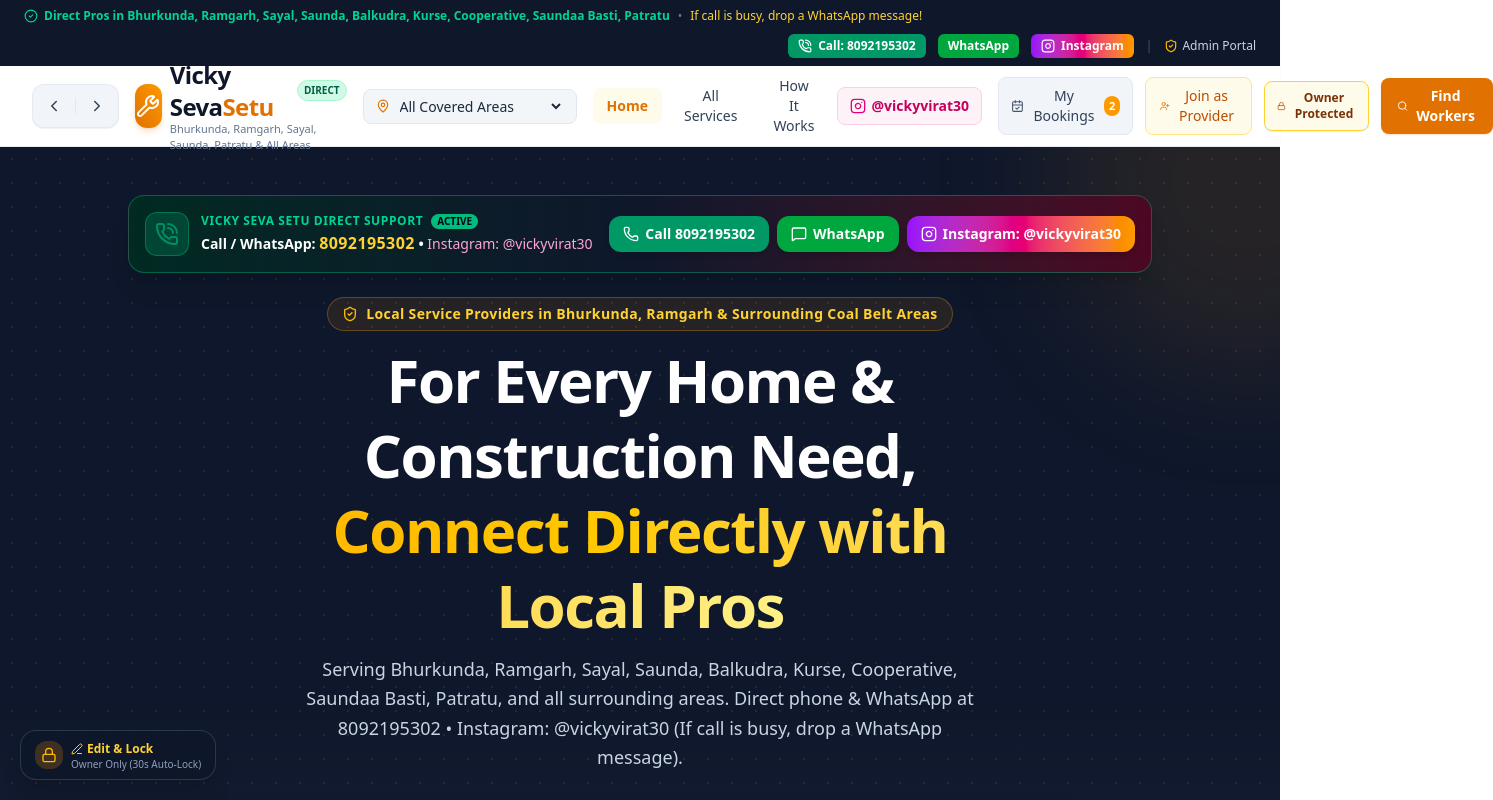
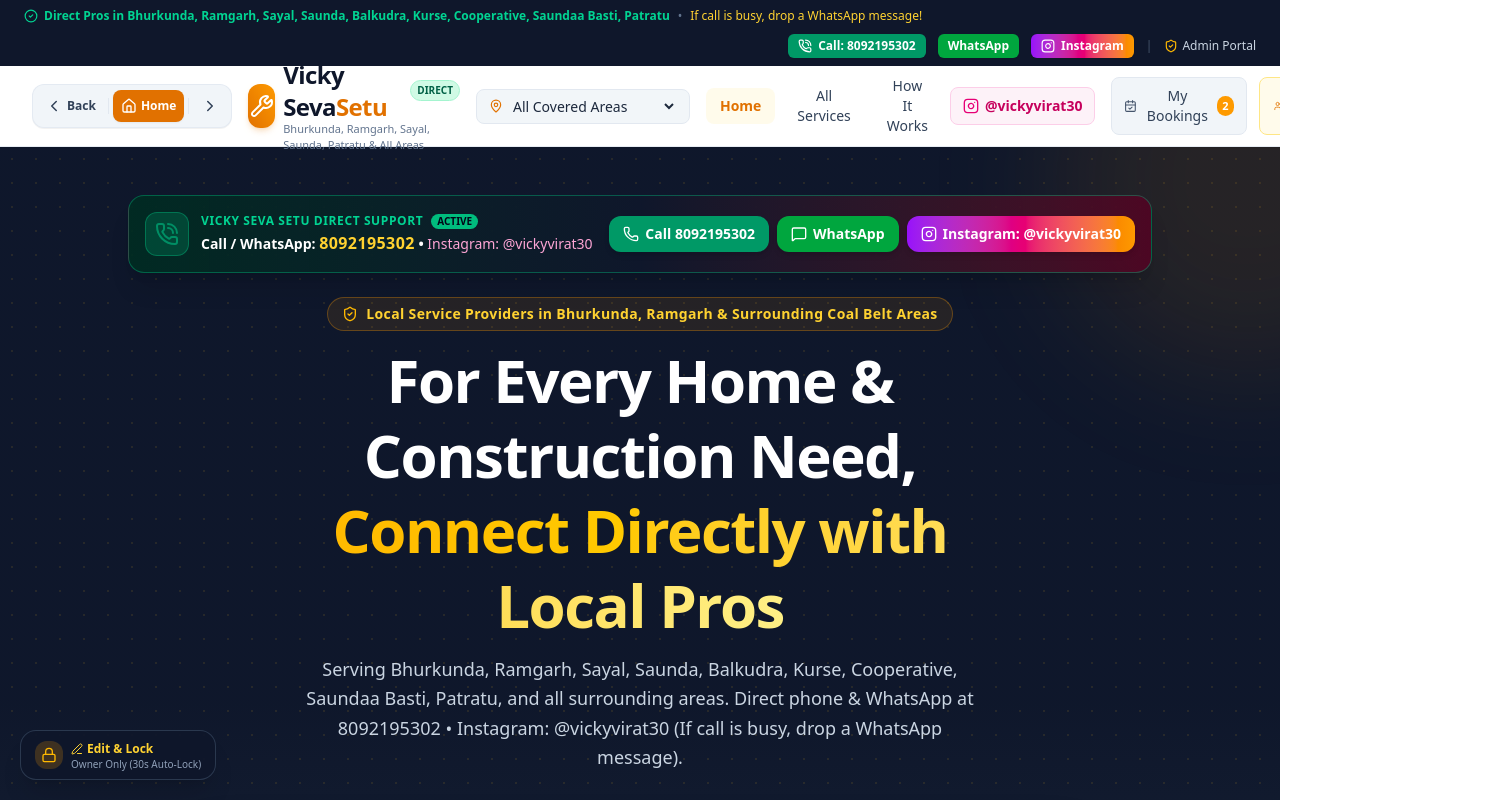
Before and after one commit to sonivicky297-creator/VICKY-SEVASETU, a React (Vite) app: page / in a window 1280 px wide. Shown: the top 800 px of the page, 1493 px wide, since content can reach past the window. Built offline with nearby package versions, Linux system fonts and the light colour scheme.

Commit message:
feat: enhance navigation and mobile responsiveness
- Add home button to navbar with custom back/home navigation logic
- Prevent horizontal scroll issues with global mobile styling
- Adjust edit lock button positioning for better mobile access

```diff
--- a/src/components/BottomLeftOwnerEditLock.tsx
+++ b/src/components/BottomLeftOwnerEditLock.tsx
@@ -46,12 +46,12 @@
   };
 
   return (
-    <div className="fixed bottom-5 left-5 z-50 flex items-center gap-2">
+    <div className="fixed bottom-3 left-3 sm:bottom-5 sm:left-5 z-50 flex items-center gap-2 max-w-[calc(100vw-1.5rem)]">
       {!isOwnerAuthenticated ? (
         <button
           onClick={() => openOwnerUnlockModal()}
           id="bottom-left-lock-btn"
-          className="group relative flex items-center gap-2 px-3.5 py-2.5 rounded-2xl bg-slate-900/95 hover:bg-slate-900 text-white shadow-xl hover:shadow-amber-500/10 border border-slate-700/80 transition-all duration-300 hover:scale-105 active:scale-95"
+          className="group relative flex items-center gap-2 px-3 sm:px-3.5 py-2 sm:py-2.5 rounded-2xl bg-slate-900/95 hover:bg-slate-900 text-white shadow-xl hover:shadow-amber-500/10 border border-slate-700/80 transition-all duration-300 hover:scale-105 active:scale-95"
           title="Owner Edit & Lock (Requires Password)"
         >
           <div className="w-7 h-7 rounded-xl bg-amber-500/20 flex items-center justify-center text-amber-400 group-hover:bg-amber-500 group-hover:text-slate-950 transition-colors">
--- a/src/components/Navbar.tsx
+++ b/src/components/Navbar.tsx
@@ -15,7 +15,8 @@
   Unlock,
   KeyRound,
   ChevronLeft,
-  ChevronRight
+  ChevronRight,
+  Home
 } from 'lucide-react';
 import { useApp } from '../context/AppContext';
 
@@ -56,6 +57,15 @@
     setCurrentTab(tab);
     setMobileMenuOpen(false);
     window.scrollTo({ top: 0, behavior: 'smooth' });
+  };
+
+  const handleBackClick = () => {
+    if (currentTab !== 'home') {
+      setCurrentTab('home');
+      window.scrollTo({ top: 0, behavior: 'smooth' });
+    } else {
+      window.history.back();
+    }
   };
 
   const handleAllServicesClick = () => {
@@ -135,18 +145,38 @@
 
           {/* Logo & Navigation Controls */}
           <div className="flex items-center gap-2 sm:gap-4">
-            {/* Back & Forward History Controls */}
-            <div className="flex items-center gap-1 bg-slate-100 p-1 rounded-xl border border-slate-200/80 shadow-2xs shrink-0">
+            {/* Back, Home & Forward History Controls */}
+            <div className="flex items-center gap-0.5 sm:gap-1 bg-slate-100 p-0.5 sm:p-1 rounded-xl border border-slate-200/80 shadow-2xs shrink-0">
               <button
                 type="button"
-                onClick={() => window.history.back()}
+                onClick={handleBackClick}
                 id="nav-back-button"
-                className="p-1.5 sm:p-2 rounded-lg text-slate-700 hover:bg-white hover:text-amber-600 hover:shadow-xs transition-all active:scale-95"
-                title="Go Back Page"
+                className="p-1.5 sm:p-2 rounded-lg text-slate-700 hover:bg-white hover:text-amber-600 hover:shadow-xs transition-all active:scale-95 flex items-center gap-1 font-bold text-xs"
+                title="Go Back Page / Home"
               >
                 <ChevronLeft className="w-4 h-4 sm:w-4.5 sm:h-4.5" />
+                <span className="hidden lg:inline">Back</span>
               </button>
-              <span className="w-px h-4 bg-slate-200"></span>
+
+              <span className="w-px h-3.5 sm:h-4 bg-slate-200"></span>
+
+              <button
+                type="button"
+                onClick={() => handleNavClick('home')}
+                id="nav-home-button"
+                className={`p-1.5 sm:p-2 rounded-lg font-bold text-xs transition-all active:scale-95 flex items-center gap-1 ${
+                  currentTab === 'home'
+                    ? 'bg-amber-600 text-white shadow-xs'
+                    : 'text-slate-700 hover:bg-white hover:text-amber-600'
+                }`}
+                title="Home Page (होम पेज)"
+              >
+                <Home className="w-4 h-4" />
+                <span className="hidden sm:inline">Home</span>
+              </button>
+
+              <span className="w-px h-3.5 sm:h-4 bg-slate-200"></span>
+
               <button
                 type="button"
                 onClick={() => window.history.forward()}
@@ -349,20 +379,24 @@
           <div className="flex flex-col gap-1.5 pt-1">
             <button
               onClick={() => handleNavClick('home')}
-              className={`text-left px-3 py-2 rounded-md text-sm font-medium ${
-                currentTab === 'home' ? 'bg-amber-50 text-amber-700 font-semibold' : 'text-slate-800'
+              className={`text-left px-3.5 py-2.5 rounded-xl text-sm font-bold flex items-center gap-2 transition-all ${
+                currentTab === 'home'
+                  ? 'bg-amber-600 text-white shadow-md shadow-amber-600/20'
+                  : 'bg-slate-100 text-slate-900 hover:bg-slate-200'
               }`}
             >
-              {t.home}
+              <Home className="w-4.5 h-4.5" />
+              <span>Home Page (होम पेज पर जाएँ)</span>
             </button>
 
             <button
               onClick={handleAllServicesClick}
-              className={`text-left px-3 py-2 rounded-md text-sm font-medium ${
-                currentTab === 'directory' ? 'bg-amber-50 text-amber-700 font-semibold' : 'text-slate-800'
+              className={`text-left px-3.5 py-2 rounded-xl text-sm font-semibold flex items-center gap-2 ${
+                currentTab === 'directory' ? 'bg-amber-50 text-amber-700 font-bold border border-amber-200' : 'text-slate-800 hover:bg-slate-50'
               }`}
             >
-              {t.allServices}
+              <Search className="w-4 h-4 text-amber-600" />
+              <span>{t.allServices}</span>
             </button>
 
             <button
--- a/src/index.css
+++ b/src/index.css
@@ -1,4 +1,18 @@
 @import "tailwindcss";
+
+/* Global Mobile Overflow & Clipping Prevention */
+html, body {
+  max-width: 100vw;
+  overflow-x: hidden;
+  margin: 0;
+  padding: 0;
+  -webkit-overflow-scrolling: touch;
+}
+
+#root {
+  max-width: 100vw;
+  overflow-x: hidden;
+}
 
 /* Leaflet Custom Marker & Animation Styles */
 .leaflet-div-icon {
```
